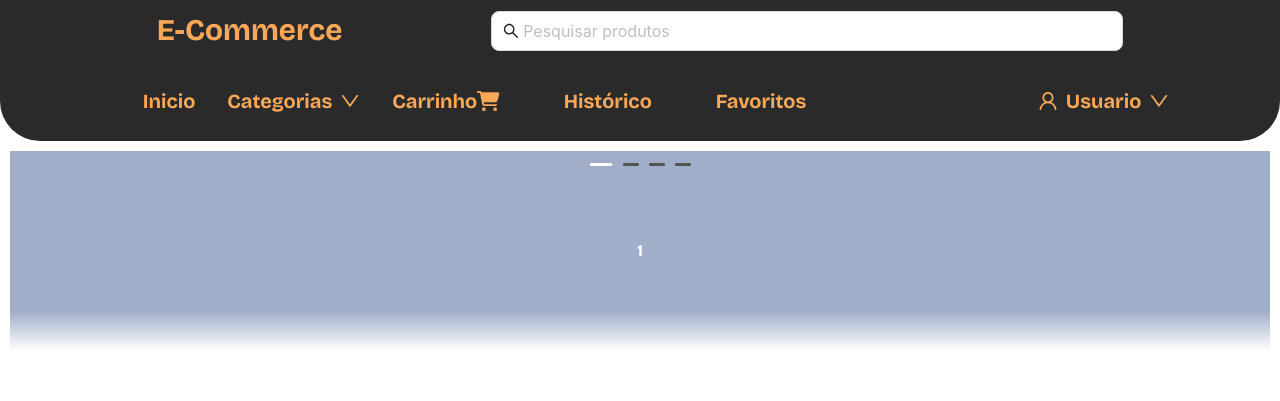
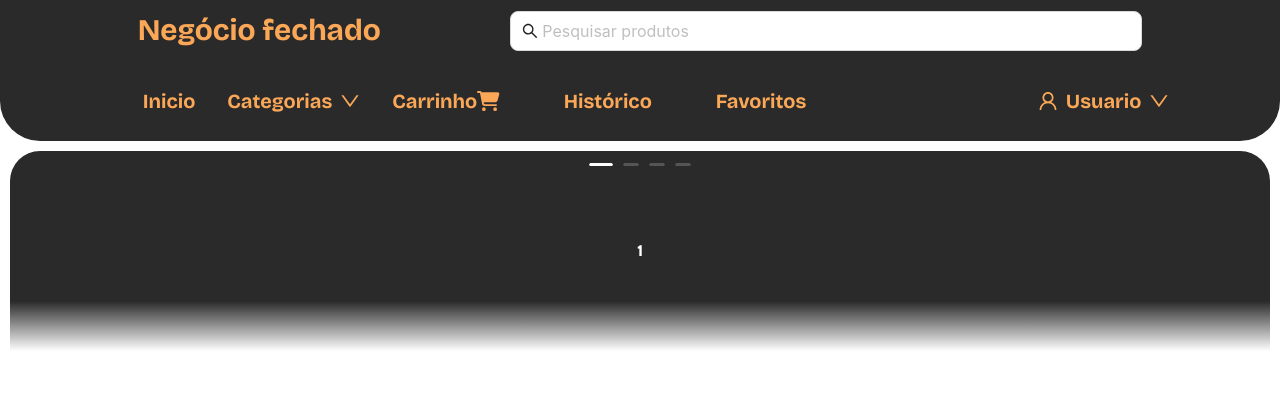
Before and after one commit to Reis567/ecommerce-api, a React (Vite) app in the folder frontend/: page / in a window 1280 px wide. Shown: the top 401 px of the page. Built offline with nearby package versions, Linux system fonts and the light colour scheme.

Commit message:
Feat : border radius and site name

```diff
--- a/frontend/src/components/Carousel/index.style.tsx
+++ b/frontend/src/components/Carousel/index.style.tsx
@@ -12,9 +12,10 @@ export const StyledCarousel = styled(Carousel)`
     bottom: 0;
     left: 0;
     width: 100%;
-    height: 40px; // Altura do efeito de opacidade
+    height: 50px; // Altura do efeito de opacidade
     background: linear-gradient(to bottom, rgba(54, 77, 121, 0), #ffffff); // Gradiente de opacidade
-    pointer-events: none; // Garante que o gradiente não interfira nos eventos de clique no Carousel
+    pointer-events: none;
+
   }
 
   .slick-prev, .slick-next {
@@ -85,12 +86,14 @@ export const StyledCarousel = styled(Carousel)`
   }
 
   .slick-slide > div {
+    border-top-right-radius: 30px;
+    border-top-left-radius: 30px;
     display: flex;
     align-items: center;
     justify-content: center;
     height: 200px;
     color: #fff;
-    background: #a0aec9;
+    background: #2a2a2a;
     position: relative;
     overflow: hidden;
   }
--- a/frontend/src/components/Header/Header.tsx
+++ b/frontend/src/components/Header/Header.tsx
@@ -20,7 +20,7 @@ const Header: React.FC = () => {
             <SearchContainer>
                     <NavTitle>
                         <Link to={"/"}>
-                            E-Commerce
+                            Negócio fechado
                         </Link>
                     </NavTitle>
                 <SearchBar />
```
